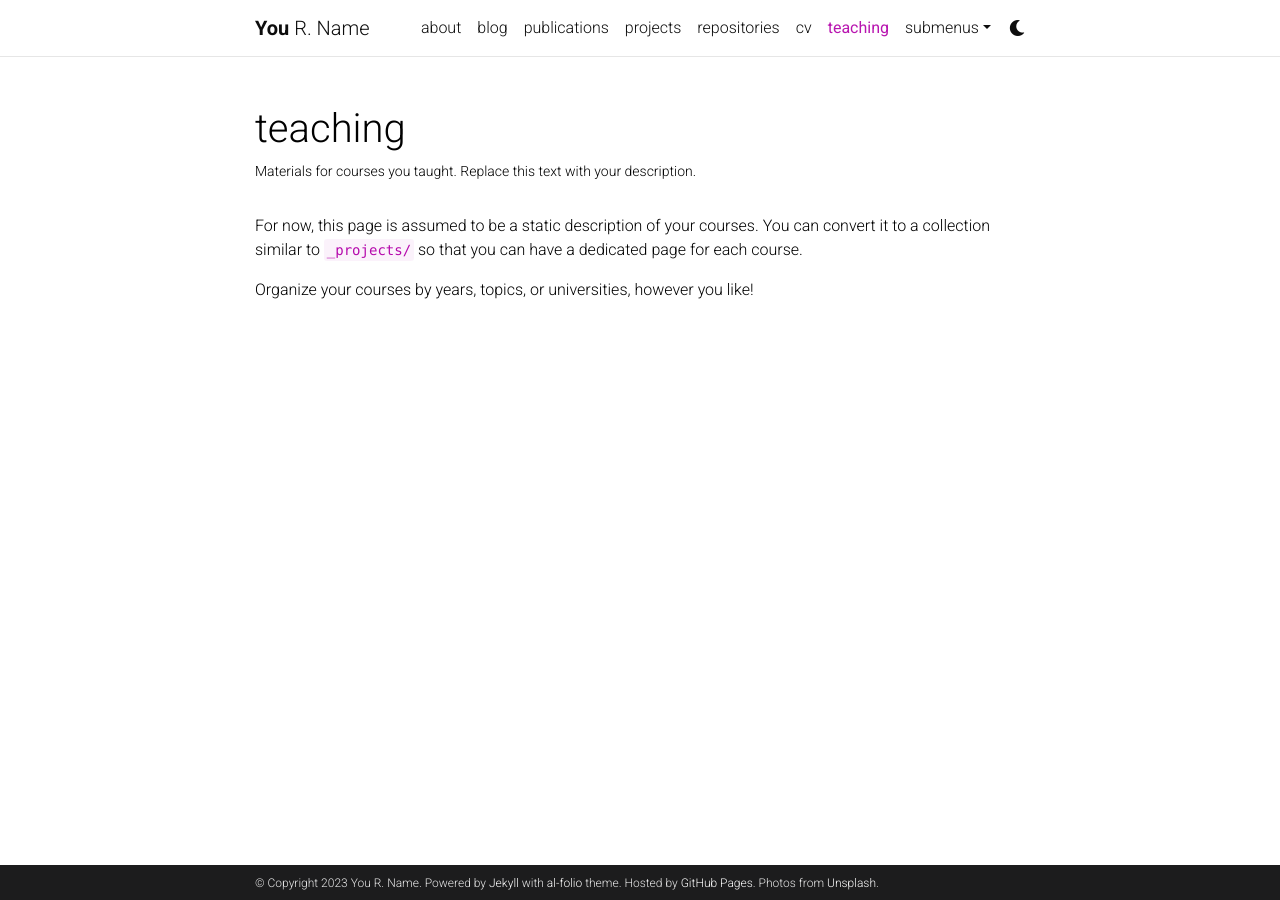
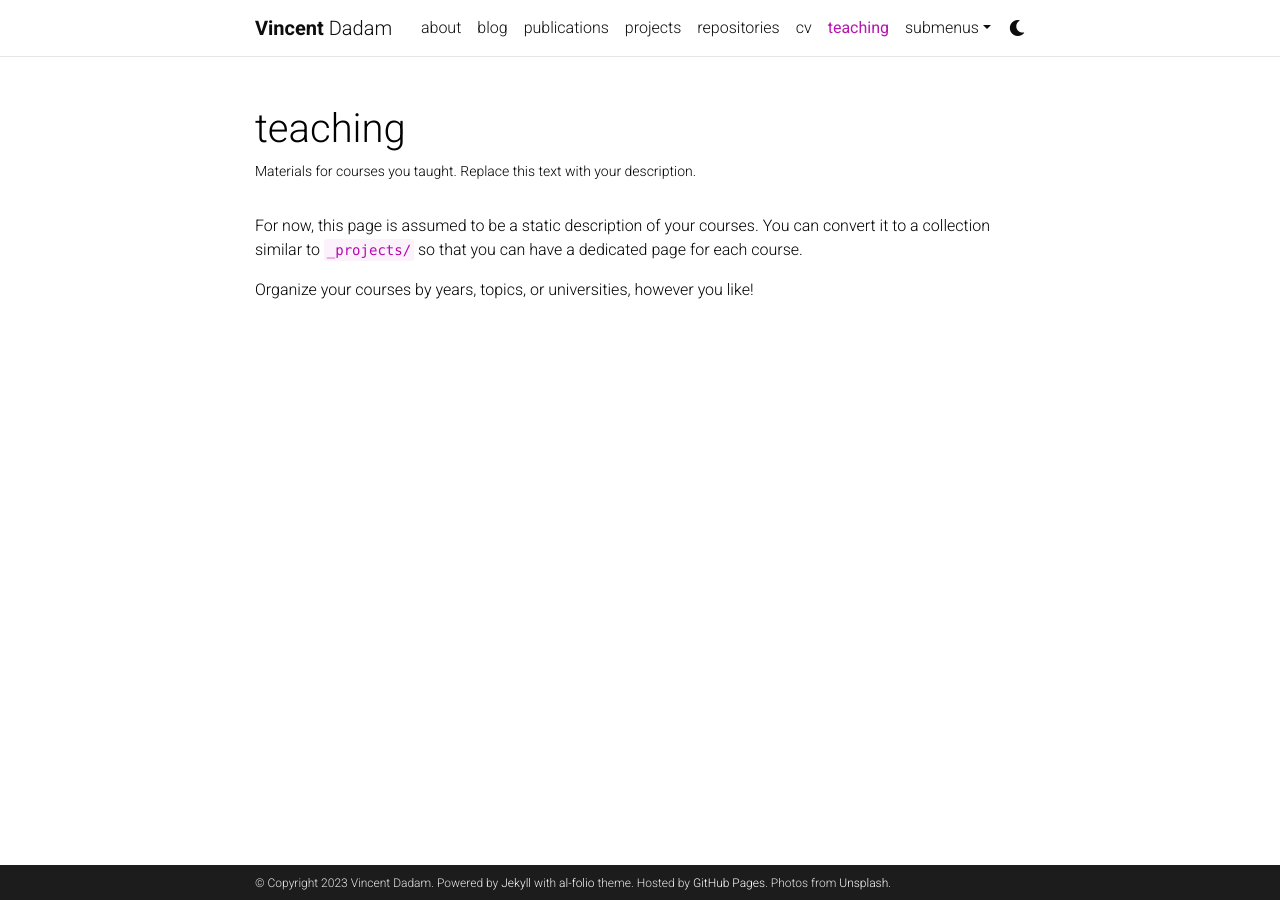
Before and after one commit to dadamvince/dadamvince.github.io, a Jekyll site: the page built from _pages/teaching.md, in a window 1280 px wide. Built offline with Jekyll 4.4.1, drawn with Linux system fonts in a browser that asks for light colours; comment, search, counter and statistics services are not loaded; a style sheet for code colours, icons or effects is not loaded.

```diff
--- a/Gemfile
+++ b/Gemfile
@@ -1,5 +1,6 @@
 source 'https://rubygems.org'
 group :jekyll_plugins do
+    gem 'wdm', '>= 0.1.0.'
     gem 'jekyll'
     gem 'jekyll-archives'
     gem 'jekyll-diagrams'
@@ -13,7 +14,7 @@ group :jekyll_plugins do
     gem 'jekyll-link-attributes'
     gem 'jekyll-twitter-plugin'
     gem 'jemoji'
-    gem 'mini_racer'
+    #gem 'mini_racer'
     gem 'unicode_utils'
     gem 'webrick'
 end
--- a/_config.yml
+++ b/_config.yml
@@ -3,10 +3,10 @@
 # -----------------------------------------------------------------------------
 
 title: blank # the website title (if blank, full name will be used instead)
-first_name: You
-middle_name: R.
-last_name: Name
-email: you@example.com
+first_name: Vincent
+middle_name:
+last_name: Dadam
+email: dadamvince@yahoo.fr - vincent.dadam@up.ac.za
 description: > # the ">" symbol means to ignore newlines until "footer_text:"
   A simple, whitespace theme for academics. Based on [*folio](https://github.com/bogoli/-folio) design.
 footer_text: >
@@ -18,8 +18,8 @@ keywords: jekyll, jekyll-theme, academic-website, portfolio-website  # add your
 lang: en # the language of your site (for example: en, fr, cn, ru, etc.)
 icon: ⚛️  # the emoji used as the favicon (alternatively, provide image name in /assets/img/)
 
-url: https://alshedivat.github.io # the base hostname & protocol for your site
-baseurl: /al-folio # the subpath of your site, e.g. /blog/
+url: https://dadamvince.github.io # the base hostname & protocol for your site
+baseurl: # the subpath of your site, e.g. /blog/
 last_updated: false # set to true if you want to display last updated in the footer
 impressum_path:  # set to path to include impressum link in the footer, use the same path as permalink in a page, helps to conform with EU GDPR
 
@@ -302,7 +302,7 @@ external_links:
 # -----------------------------------------------------------------------------
 
 imagemagick:
-  enabled: true # enables responsive images for your site (recomended, see https://github.com/alshedivat/al-folio/issues/537)
+  enabled: false # enables responsive images for your site (recomended, see https://github.com/alshedivat/al-folio/issues/537)
   widths:
     - 480
     - 800
```
Also changed, not shown: _pages/about.md (+10 -12 lines).
